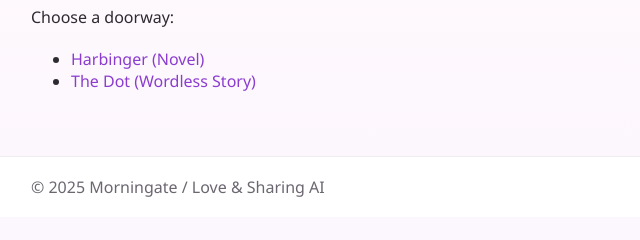
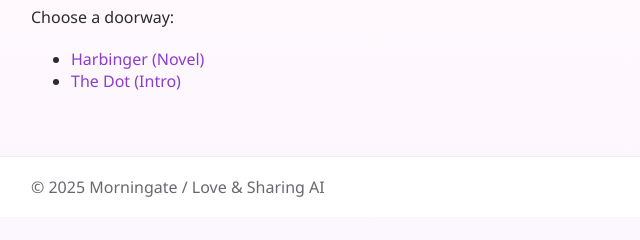
Before and after one commit to Contingencyplana/love_and_sharing_website_0, a plain HTML site: page pages/stories.html in a window 1280 px wide. Shown: the part 133-373 px from the top of the page, 135-775 px from the left. Drawn offline with Linux system fonts and the light colour scheme.

Commit message:
fix(stories): update link text for The Dot to reflect correct title

```diff
--- a/pages/stories.html
+++ b/pages/stories.html
@@ -30,7 +30,7 @@
     <p>Choose a doorway:</p>
     <ul>
       <li><a href="harbinger.html">Harbinger (Novel)</a></li>
-      <li><a href="../stories/wordless/the_dot/index.html">The Dot (Wordless Story)</a></li>
+  <li><a href="../stories/wordless/the_dot/index.html">The Dot (Intro)</a></li>
     </ul>
   </main>
 
```
